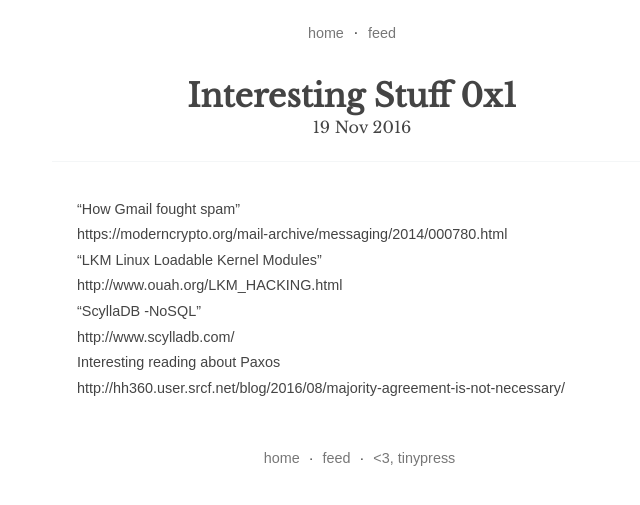
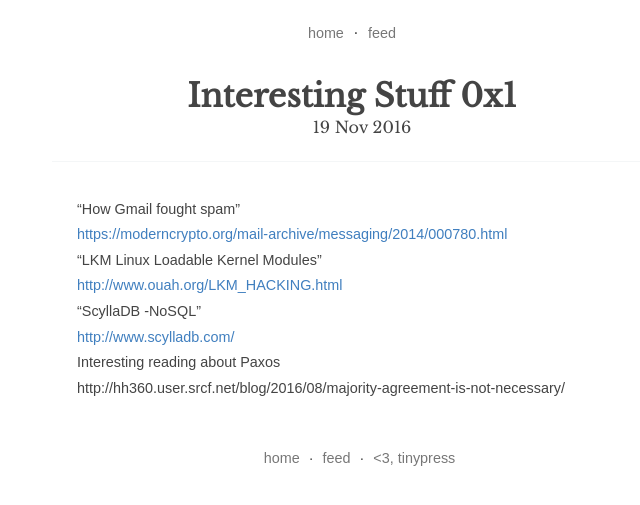
Before and after one commit to fnzv/fnzv.github.io, a Jekyll site: the page built from _posts/2016-11-19-interesting-links-1.markdown, in a window 1280 px wide. Shown: the top 505 px of the page, without its empty margins (288-928 px from the left). Built offline with Jekyll 4.4.1, drawn with Linux system fonts in a browser that asks for light colours.

```diff
--- a/_posts/2016-11-19-interesting-links-1.markdown
+++ b/_posts/2016-11-19-interesting-links-1.markdown
@@ -3,10 +3,11 @@ published: true
 title: Interesting Stuff 0x1
 layout: post
 ---
-"How Gmail fought spam" <br>https://moderncrypto.org/mail-archive/messaging/2014/000780.html  <br>
+"How Gmail fought spam"<br>
+<a>https://moderncrypto.org/mail-archive/messaging/2014/000780.html </a> <br>
 "LKM Linux Loadable Kernel Modules"<br>
-http://www.ouah.org/LKM_HACKING.html  <br>
+<a>http://www.ouah.org/LKM_HACKING.html </a> <br>
 "ScyllaDB -NoSQL"<br>
-http://www.scylladb.com/ <br>
+<a>http://www.scylladb.com/ </a><br>
 Interesting reading about Paxos<br>
 http://hh360.user.srcf.net/blog/2016/08/majority-agreement-is-not-necessary/   <br>
```
